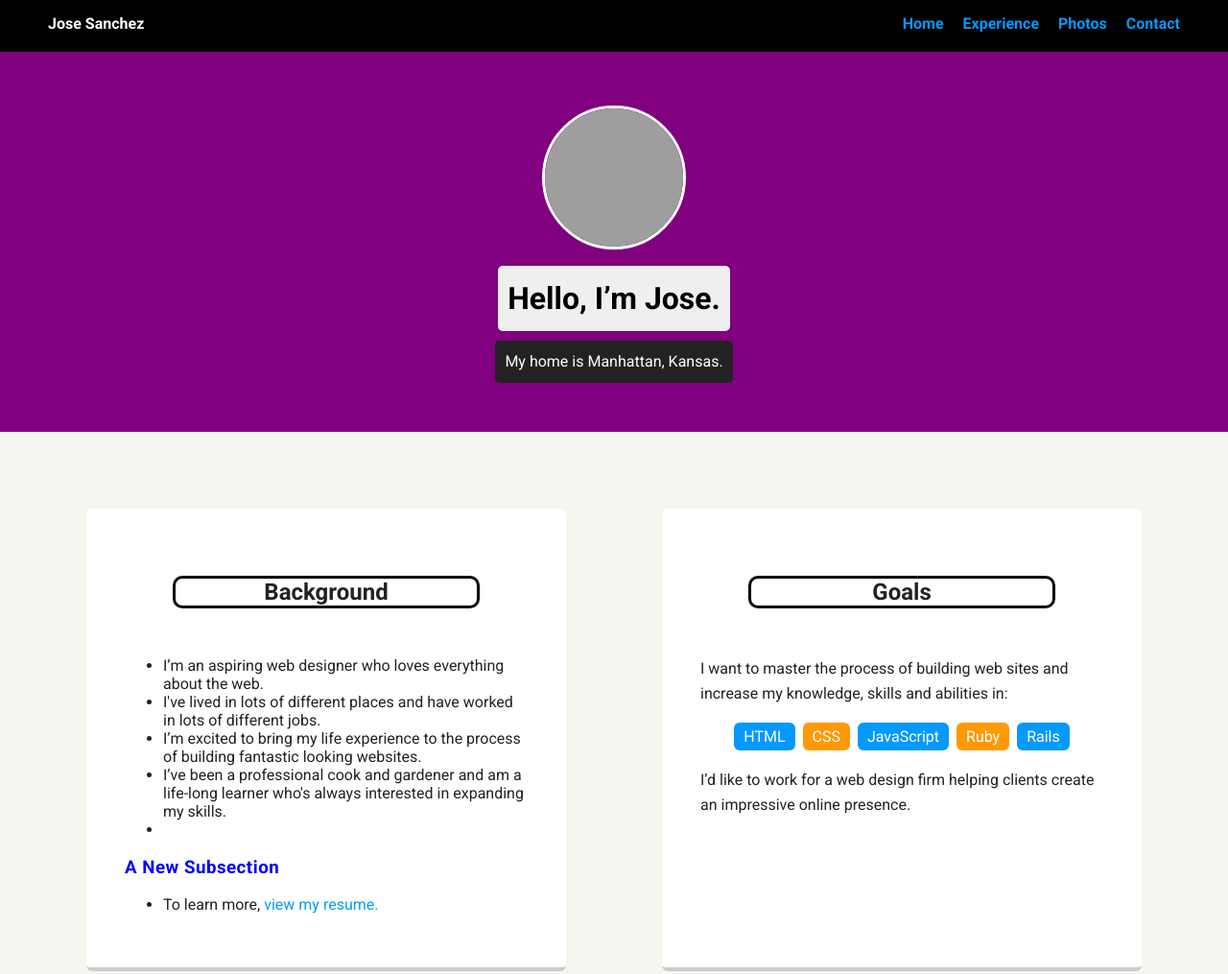
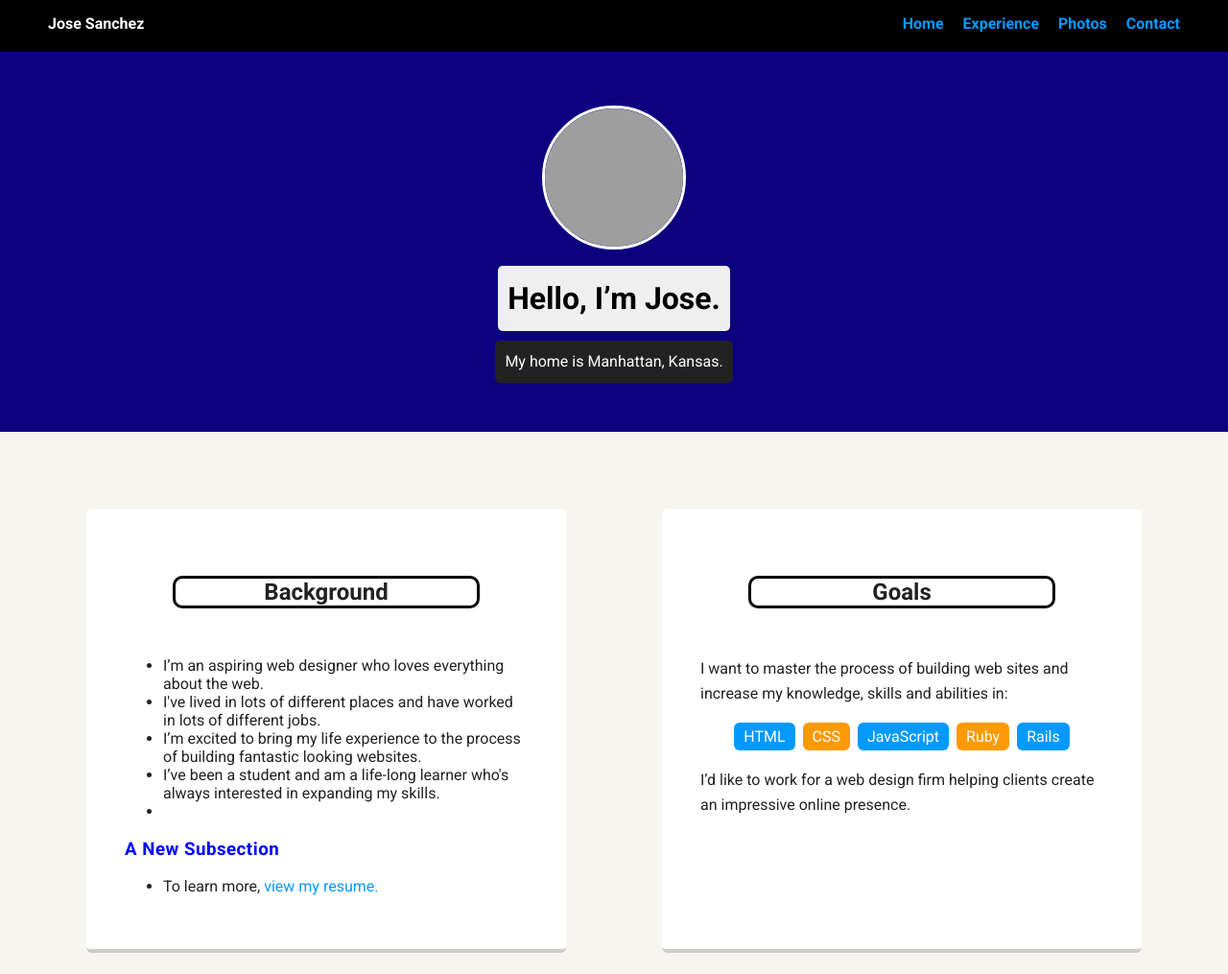
Before and after one commit to Jose-A-Sanchez/my-second-repo, a plain HTML site: page index.html in a window 1280 px wide. Shown: the top 1015 px of the page at 96% size. Drawn offline with Linux system fonts and the light colour scheme; grey boxes are pictures that could not be loaded; a web font is replaced by a local one.

Commit message:
changing colors on the styles sheet.

```diff
--- a/index.html
+++ b/index.html
@@ -47,8 +47,8 @@
             fantastic looking websites.
           </li>
           <li>
-            I’ve been a professional cook and gardener and am a life-long
-            learner who's always interested in expanding my skills.
+            I’ve been a student and am a life-long learner who's always
+            interested in expanding my skills.
           </li>
           <li></li>
         </ul>
--- a/styles.css
+++ b/styles.css
@@ -54,7 +54,7 @@ a:hover {
 #header-background {
   width: 100%;
   height: 100px;
-  background-color: purple;
+  background-color: rgb(13, 0, 128);
 }
 header {
   text-align: center;
```
